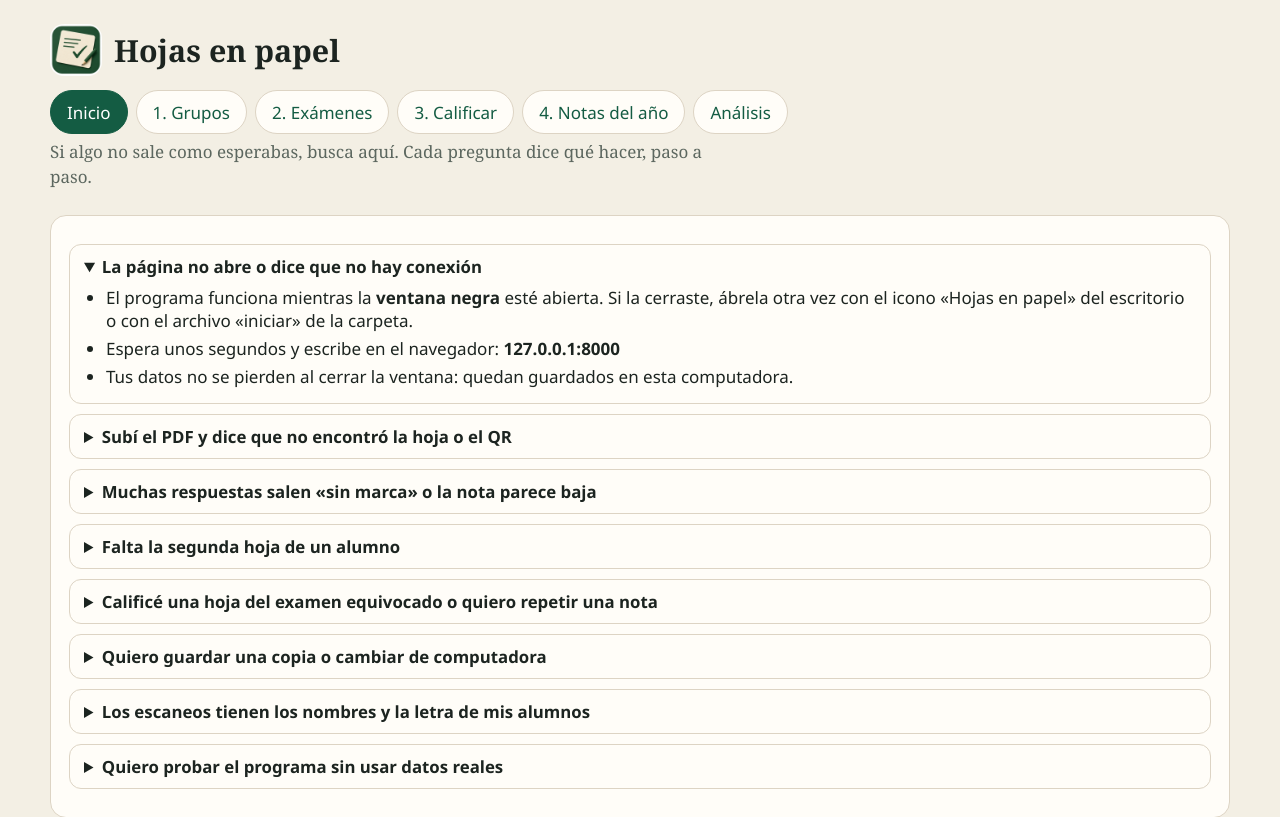
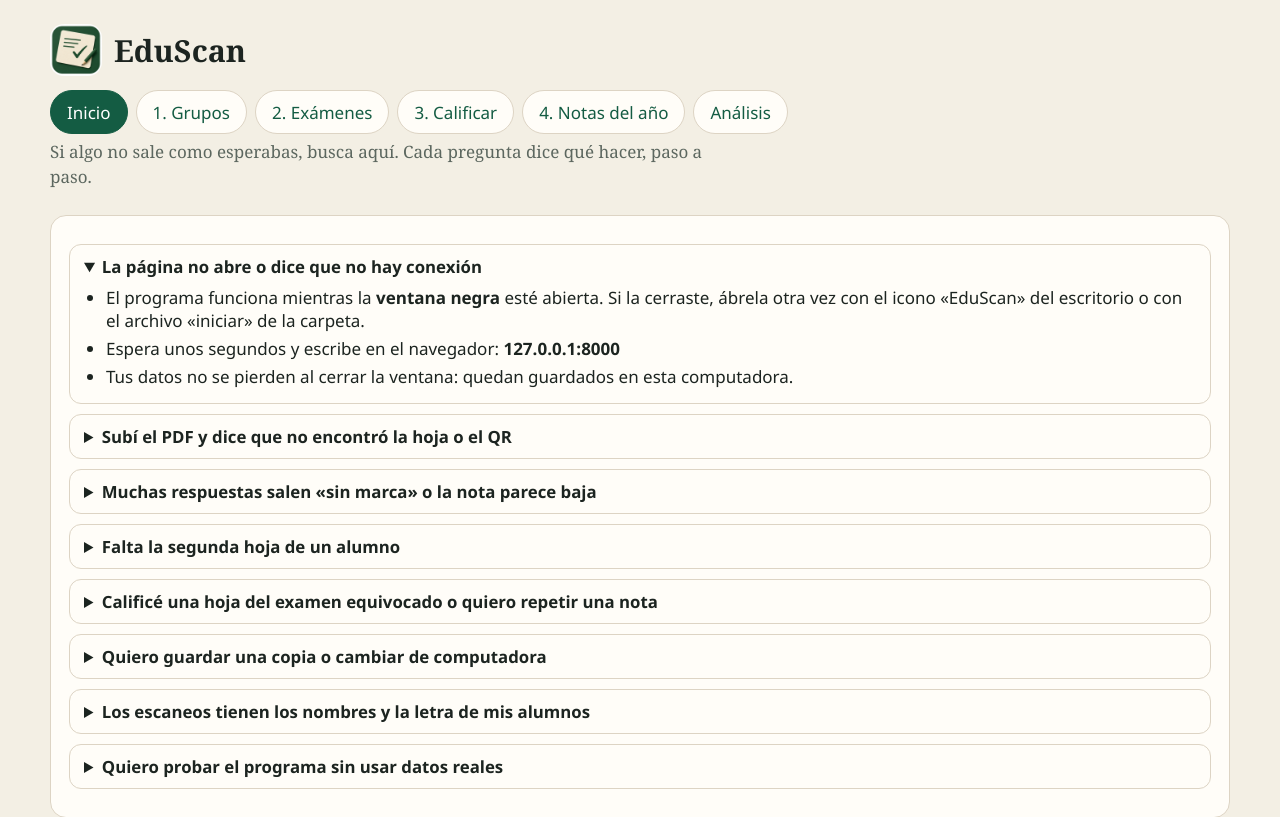
Before and after one commit to Starlyxs/Hackathon, a FastAPI app: page /ayuda in a window 1280 px wide. Shown: the top 817 px of the page. Run offline with FastAPI, Linux system fonts and the light colour scheme.

Commit message:
Agrega prueba simulada, corrección de hojas y boletines; renombra la app a EduScan
- Prueba simulada para jueces con escuela de ejemplo y PDFs para subir
- Revisar y corregir hojas escaneadas, con las dudosas primero
- Boletines por alumno, página de ayuda y copia de seguridad
- iniciar.bat e iniciar.sh nuevos: instalan Python si falta
- Código movido a programa/ y README simplificado

```diff
--- a/programa/app/main.py
+++ b/programa/app/main.py
@@ -52,7 +52,7 @@ from app.variants import preview_variants
 ensure_dirs()
 STATIC = Path(__file__).resolve().parent / "static"
 STATIC.mkdir(parents=True, exist_ok=True)
-app = FastAPI(title="Hojas en papel")
+app = FastAPI(title="EduScan")
 app.mount("/archivos", StaticFiles(directory=str(SHEETS)), name="archivos")
 app.mount("/static", StaticFiles(directory=str(STATIC)), name="static")
 
@@ -209,7 +209,7 @@ def get_backup(escaneos: bool = False):
             folder = SHEETS / "escaneos"
             for path in sorted(folder.glob("*.jpg")) if folder.exists() else []:
                 archive.write(path, f"escaneos/{path.name}")
-    name = f"respaldo-hojas-en-papel-{date.today().isoformat()}.zip"
+    name = f"respaldo-eduscan-{date.today().isoformat()}.zip"
     return Response(buffer.getvalue(), media_type="application/zip", headers={"Content-Disposition": f'attachment; filename="{name}"'})
 
 
--- a/programa/app/templates/analisis.html
+++ b/programa/app/templates/analisis.html
@@ -5,7 +5,7 @@
   <meta name="viewport" content="width=device-width, initial-scale=1">
   <link rel="icon" href="/static/logo.png">
   <link rel="stylesheet" href="/static/app.css">
-  <title>Análisis · Hojas en papel</title>
+  <title>Análisis · EduScan</title>
   <style>
     :root { --amber: #d99a00; }
     .cards { display: grid; grid-template-columns: repeat(auto-fit, minmax(150px, 1fr)); gap: 10px; margin: 12px 0; }
@@ -73,7 +73,7 @@
   <header>
     <div class="brand">
       <img src="/static/logo.png" alt="">
-      <h1>Hojas en papel</h1>
+      <h1>EduScan</h1>
     </div>
     <!--NAV-->
     <p class="lede">Después de calificar: cómo le fue al grupo en un parcial, en una materia o en general, y qué le falta a cada alumno. Es opcional.</p>
--- a/programa/app/templates/ayuda.html
+++ b/programa/app/templates/ayuda.html
@@ -5,7 +5,7 @@
   <meta name="viewport" content="width=device-width, initial-scale=1">
   <link rel="icon" href="/static/logo.png">
   <link rel="stylesheet" href="/static/app.css">
-  <title>Ayuda · Hojas en papel</title>
+  <title>Ayuda · EduScan</title>
   <style>
     details.help { border: 1px solid var(--line); border-radius: 12px; padding: 10px 14px; margin: 10px 0; background: var(--card); font-family: "Segoe UI", sans-serif; }
     details.help summary { cursor: pointer; font-weight: 700; font-size: 1.05rem; }
@@ -17,7 +17,7 @@
   <header>
     <div class="brand">
       <img src="/static/logo.png" alt="">
-      <h1>Hojas en papel</h1>
+      <h1>EduScan</h1>
     </div>
     <!--NAV-->
     <p class="lede">Si algo no sale como esperabas, busca aquí. Cada pregunta dice qué hacer, paso a paso.</p>
@@ -27,7 +27,7 @@
       <details class="help" open>
         <summary>La página no abre o dice que no hay conexión</summary>
         <ul>
-          <li>El programa funciona mientras la <strong>ventana negra</strong> esté abierta. Si la cerraste, ábrela otra vez con el icono «Hojas en papel» del escritorio o con el archivo «iniciar» de la carpeta.</li>
+          <li>El programa funciona mientras la <strong>ventana negra</strong> esté abierta. Si la cerraste, ábrela otra vez con el icono «EduScan» del escritorio o con el archivo «iniciar» de la carpeta.</li>
           <li>Espera unos segundos y escribe en el navegador: <strong>127.0.0.1:8000</strong></li>
           <li>Tus datos no se pierden al cerrar la ventana: quedan guardados en esta computadora.</li>
         </ul>
--- a/programa/app/templates/boletin.html
+++ b/programa/app/templates/boletin.html
@@ -5,7 +5,7 @@
   <meta name="viewport" content="width=device-width, initial-scale=1">
   <link rel="icon" href="/static/logo.png">
   <link rel="stylesheet" href="/static/app.css">
-  <title>Boletines · Hojas en papel</title>
+  <title>Boletines · EduScan</title>
   <style>
     .card-sheet { background: #fff; border: 1px solid var(--line); border-radius: 14px; padding: 22px 26px; margin: 16px 0; font-family: "Segoe UI", sans-serif; }
     .card-sheet h2 { margin: 0; font-size: 1.5rem; }
@@ -30,7 +30,7 @@
   <header>
     <div class="brand">
       <img src="/static/logo.png" alt="">
-      <h1>Hojas en papel</h1>
+      <h1>EduScan</h1>
     </div>
     <!--NAV-->
     <p class="lede">Una hoja por alumno con sus notas del año y un texto de cómo va y qué reforzar. Lista para imprimir o guardar como PDF.</p>
--- a/programa/app/templates/calificar.html
+++ b/programa/app/templates/calificar.html
@@ -5,13 +5,13 @@
   <meta name="viewport" content="width=device-width, initial-scale=1">
   <link rel="icon" href="/static/logo.png">
   <link rel="stylesheet" href="/static/app.css">
-  <title>Calificar · Hojas en papel</title>
+  <title>Calificar · EduScan</title>
 </head>
 <body>
   <header>
     <div class="brand">
       <img src="/static/logo.png" alt="">
-      <h1>Hojas en papel</h1>
+      <h1>EduScan</h1>
     </div>
     <!--NAV-->
     <p class="lede">Escanea las hojas con el celular, junta todo en un PDF y súbelo aquí. Cada hoja trae su QR: el programa sabe de quién es, avisa si falta alguna y califica solo.</p>
--- a/programa/app/templates/examenes.html
+++ b/programa/app/templates/examenes.html
@@ -5,7 +5,7 @@
   <meta name="viewport" content="width=device-width, initial-scale=1">
   <link rel="icon" href="/static/logo.png">
   <link rel="stylesheet" href="/static/app.css">
-  <title>Exámenes · Hojas en papel</title>
+  <title>Exámenes · EduScan</title>
   <style>
     .exam { display: grid; grid-template-columns: 130px 1fr; gap: 16px; border: 1px solid var(--line); border-radius: 14px; padding: 14px; margin: 12px 0; background: #fff; }
     .exam.off { background: #f3f0e6; }
@@ -90,7 +90,7 @@
   <header>
     <div class="brand">
       <img src="/static/logo.png" alt="">
-      <h1>Hojas en papel</h1>
+      <h1>EduScan</h1>
     </div>
     <!--NAV-->
     <p class="lede">Aquí se crean los exámenes del año, uno por materia, y se guardan ordenados por bimestre.</p>
--- a/programa/app/templates/grupos.html
+++ b/programa/app/templates/grupos.html
@@ -5,13 +5,13 @@
   <meta name="viewport" content="width=device-width, initial-scale=1">
   <link rel="icon" href="/static/logo.png">
   <link rel="stylesheet" href="/static/app.css">
-  <title>Grupos · Hojas en papel</title>
+  <title>Grupos · EduScan</title>
 </head>
 <body>
   <header>
     <div class="brand">
       <img src="/static/logo.png" alt="">
-      <h1>Hojas en papel</h1>
+      <h1>EduScan</h1>
     </div>
     <!--NAV-->
     <p class="lede">Crea tu grupo una sola vez, con su lista de alumnos. Después los exámenes usan esa lista y no hay que escribirla de nuevo.</p>
--- a/programa/app/templates/inicio.html
+++ b/programa/app/templates/inicio.html
@@ -5,13 +5,13 @@
   <meta name="viewport" content="width=device-width, initial-scale=1">
   <link rel="icon" href="/static/logo.png">
   <link rel="stylesheet" href="/static/app.css">
-  <title>Inicio · Hojas en papel</title>
+  <title>Inicio · EduScan</title>
 </head>
 <body>
   <header>
     <div class="brand">
       <img src="/static/logo.png" alt="">
-      <h1>Hojas en papel</h1>
+      <h1>EduScan</h1>
     </div>
     <!--NAV-->
   </header>
--- a/programa/app/templates/notas.html
+++ b/programa/app/templates/notas.html
@@ -5,13 +5,13 @@
   <meta name="viewport" content="width=device-width, initial-scale=1">
   <link rel="icon" href="/static/logo.png">
   <link rel="stylesheet" href="/static/app.css">
-  <title>Notas del año · Hojas en papel</title>
+  <title>Notas del año · EduScan</title>
 </head>
 <body>
   <header>
     <div class="brand">
       <img src="/static/logo.png" alt="">
-      <h1>Hojas en papel</h1>
+      <h1>EduScan</h1>
     </div>
     <!--NAV-->
     <p class="lede">Las notas de los cuatro bimestres juntas: la zona (parciales y actividades), el examen final y el total de cada bimestre.</p>
--- a/programa/herramientas/crear_tutorial.py
+++ b/programa/herramientas/crear_tutorial.py
@@ -77,7 +77,7 @@ def build(shots):
     writer = cv2.VideoWriter(str(OUT / "tutorial.webm"), cv2.VideoWriter_fourcc(*"VP80"), FPS, (W, H))
     if not writer.isOpened():
         raise SystemExit("No se pudo abrir el escritor de video.")
-    title = card("Hojas en papel", "Tutorial rápido: de crear el examen a ver qué le falta a cada alumno")
+    title = card("EduScan", "Tutorial rápido: de crear el examen a ver qué le falta a cada alumno")
     cv2.imwrite(str(OUT / "tutorial-poster.png"), title)
     end = card("¡Listo para empezar!", "Tus datos están solo en esta computadora y se copian cada día.")
     clips = [(title, 3.5)]
--- a/programa/run.py
+++ b/programa/run.py
@@ -49,7 +49,7 @@ def main():
         return
 
     print()
-    print(f"  Hojas en papel esta listo en {url}")
+    print(f"  EduScan esta listo en {url}")
     print("  Si el navegador no se abre solo, copia esa direccion en Chrome, Edge o Firefox.")
     print("  Para cerrar el programa, cierra esta ventana.")
     print()
```
Also changed, not shown: README.md, 2 other files.
